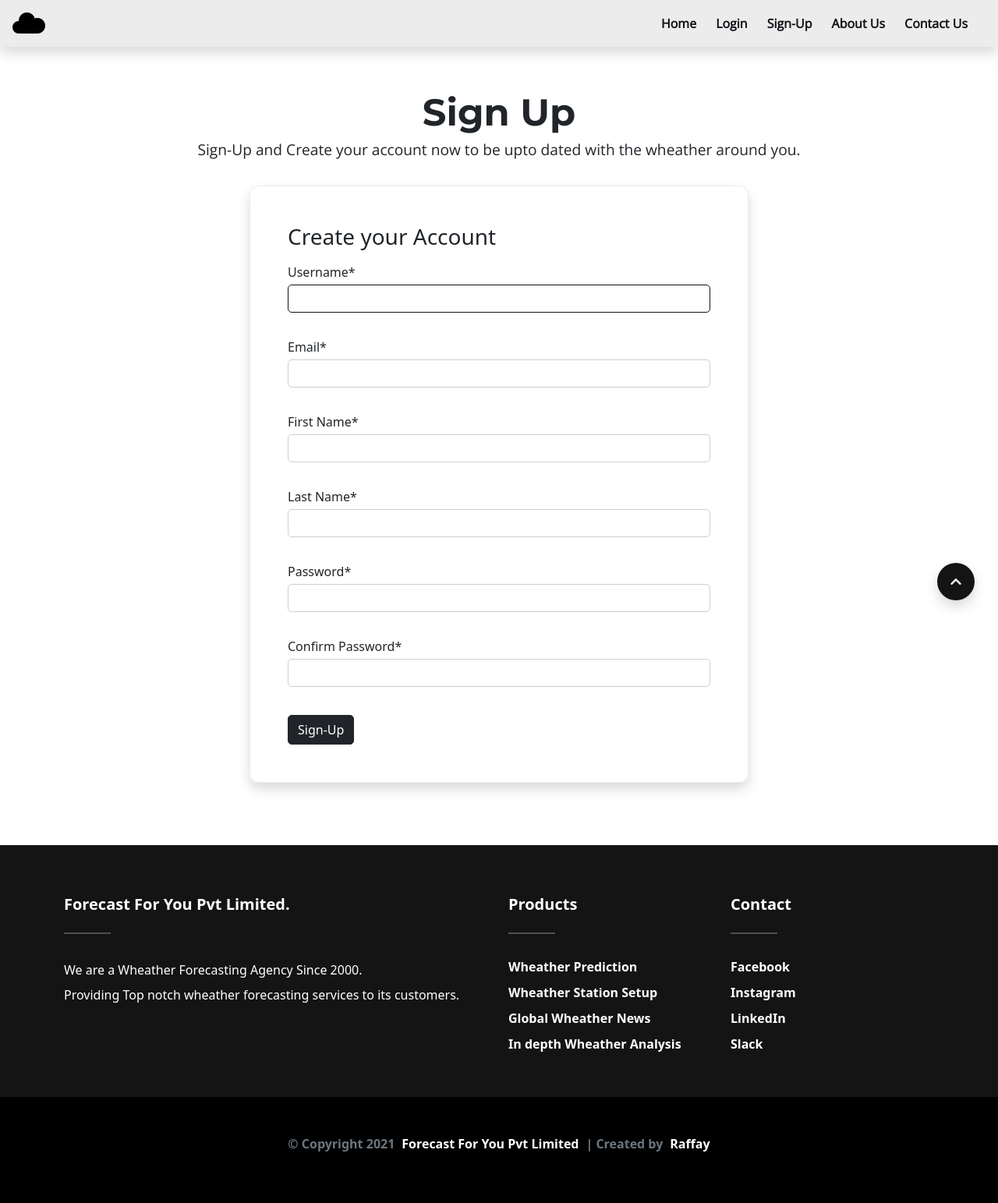
After one commit to raffay2001/Forecast-For-You-, a Django app: page /signup/ in a window 1280 px wide. The commit adds this page. Shown: the whole page at 78% size. Run offline with Django 4.2, Linux system fonts and the light colour scheme; some libraries are stand-ins or nearby versions.

Commit message:
signup and login pages done along with whole authentication system

```diff
--- /dev/null
+++ b/application/forms.py
@@ -0,0 +1,9 @@
+from django.contrib.auth.forms import UserCreationForm
+from django.contrib.auth.models import User
+
+
+# Creating our form for user Registration
+class CreateUserForm(UserCreationForm):
+    class Meta:
+        model = User
+        fields = ["first_name", "last_name", "username", "email", "password1", "password2"]
--- a/application/urls.py
+++ b/application/urls.py
@@ -5,5 +5,8 @@ from . import views
 app_name = 'application'
 
 urlpatterns = [
-    path('', views.index, name = 'index')
+    path('', views.index, name = 'index'),
+    path('login/', views.log_in, name = 'login'),
+    path('signup/', views.signup, name = 'signup'),
+    path('logout', views.log_out, name='logout')
 ]
--- a/application/views.py
+++ b/application/views.py
@@ -1,7 +1,113 @@
-from django.shortcuts import render
-from django.http import HttpResponse
+from django.contrib.messages.api import error, success
+from django.shortcuts import redirect, render
+from django.http import HttpResponse, HttpResponseRedirect
+from django.urls import reverse
+from .forms import CreateUserForm
+from django.contrib import auth, messages
+from django.contrib.auth import authenticate, login, logout
 
 # Create your views here.
 # FUNCTION FOR DEFINING THE HOME PAGE
 def index(request):
     return render(request, 'index.html')
+
+
+# FUNCTION FOR SIGN UP
+def signup(request):
+    # checking if the user is already authenticated or not
+    if request.user.is_authenticated:
+        # It means that the user is already authenticated so we are redirecting him to the home # page.
+        return HttpResponseRedirect(reverse('application:index'))
+
+    # User is not authenticated
+    else:
+        form = CreateUserForm()
+
+        # if the user has submitted the form means the request method is post so collecting all the data from the client side in 'form_data' and populating our 'CreateUserForm' object
+        if request.method == "POST":
+
+            form_data = request.POST
+            form = CreateUserForm(form_data)
+
+            # checking, if the form is valid or not, if yes then saving it in the database
+            if form.is_valid():
+                form.save()     # Saving all info in the DB
+
+                # now after saving the form, collecting the username of the user from the form object to send it for the success message to the log in page.
+                user_name = form.cleaned_data.get('username')
+
+                # making the account creation message and sending that message to the log in page
+                messages.success(request, f"Account for {user_name} has been made successfully, You can now log in")
+
+                error = False
+
+                # finally redirecting to the log in page with success message in it
+                return HttpResponseRedirect(reverse('application:login'), {'error':error})
+
+            # if the form is not valid then rendering again the sign-up form with errors
+            else:
+                return render(request, 'signup.html', {'form':form})
+
+        # now if the user is requesting the signup page rather than submitting the info from the signp page i.e the request method is GET so just sending the empty form object to the sign up page .
+        else:
+            context = {'form':form}
+            return render(request, 'signup.html', context)
+
+
+
+# FUNCTION FOR LOG IN
+def log_in(request):
+
+    # checking if the user is already authenticated or not
+    if request.user.is_authenticated:
+        # It means that the user is already authenticated so we are redirecting him to the home # page.
+        return HttpResponseRedirect(reverse('application:index'))
+
+    # User is not authenticated
+    else:
+        # fetching the next parameter (the url to which the user is to be redirected after a successfull log in) for a GET Request
+        next_param = request.GET.get('next')
+
+        # if the request is POST i.e the user enters username and password in order to log in
+        if request.method == "POST":
+            # fetching the next parameter (the url to which the user is to be redirected after a successfull log in) for a POST Request. Also fetching the username and password for authenticating.
+
+            next_param = request.POST.get('next')
+            username = request.POST.get('username')
+            password = request.POST.get('password')
+
+            # Now authenticating the user by calling the 'auth.authenticate' method in a var called user
+            user = authenticate(request, username=username, password=password)
+
+            # user's value is True if the user entered the right credentials and false otherwise
+            if user is not None:
+                # it means user == True
+                login(request, user)
+                print(user)
+
+                # making up the url to which the user is redirected after a successful login
+                redirection_url = f"{reverse('application:index')}{next_param}"
+
+                # checking if the next parameter is an empty string so in this case, redirecting the user to the home page
+                if next_param == "":
+                    return HttpResponseRedirect(reverse('application:index'))
+                else:
+                    return HttpResponseRedirect(redirection_url)
+
+            # if the user enters wrong credenials then
+            else:
+                error = True
+                messages.error(request, f"Incorrect Username or Password, Try Again.")
+                context = {'error':error}
+                return render(request, 'login.html', context)
+
+
+        # if the request method is get means either the user has successfully make a new acccount or the user has entered the wrong credentials
+        else:
+            context = {'error':False}
+            return render(request, 'login.html', context)
+
+# FUNCTION FOR LOG OUT
+def log_out(request):
+    logout(request)
+    return HttpResponseRedirect(reverse('application:index'))
--- a/static/assets/css/style.css
+++ b/static/assets/css/style.css
@@ -304,3 +304,45 @@
     font-size: 1rem;
     text-align: center;
 }
+
+
+/* SIGN UP PAGE STYLING */
+
+#id_username,
+#id_email,
+#id_first_name,
+#id_last_name,
+#id_password1,
+#id_password2,
+#login-username-input,
+#login-password-input {
+    width: 100%;
+    padding: 5px;
+    outline: none;
+    border: 0.1rem solid rgb(206, 206, 206);
+    border-radius: 5px;
+    transition-property: all;
+    transition-duration: 0.25s;
+    transition-timing-function: ease-in-out;
+}
+
+#id_username:focus-within,
+#id_email:focus-within,
+#id_first_name:focus-within,
+#id_last_name:focus-within,
+#id_password1:focus-within,
+#id_password2:focus-within,
+#login-username-input:focus-within,
+#login-password-input:focus-within {
+    border: 0.1rem solid #111218;
+}
+
+.sign-up-box {
+    width: 50vw;
+}
+
+@media screen and (max-width: 768px) {
+    .sign-up-box {
+        width: 100%;
+    }
+}
--- a/templates/navbar.html
+++ b/templates/navbar.html
@@ -18,24 +18,39 @@
                         </a>
                     </li>
 
+                    {% if user.is_authenticated %}
                     <li class="nav_link_head nav-item">
                         <a class="nav-link" href="#">
                             <p class="nv-link m-0 p-0">Forecasts</p>
                         </a>
                     </li>
 
+                    <li class="nav_link_head nav-item">
+                        <a class="nav-link" href="#">
+                            <p class="nv-link m-0 p-0">News</p>
+                        </a>
+                    </li>
+                    <li class="nav_link_head nav-item">
+                        <a class="nav-link" href="{% url 'application:logout' %}">
+                            <p class="nv-link m-0 p-0">Logout</p>
+                        </a>
+                    </li>
+                    {% else %}
 
                     <li class="nav_link_head nav-item">
-                        <a class="nav-link" href="#">
+                        <a class="nav-link" href="{% url 'application:login' %}">
                             <p class="nv-link m-0 p-0">Login</p>
                         </a>
                     </li>
 
                     <li class="nav_link_head nav-item">
-                        <a class="nav-link" href="#">
+                        <a class="nav-link" href="{% url 'application:signup' %}">
                             <p class="nv-link m-0 p-0">Sign-Up</p>
                         </a>
                     </li>
+
+
+                    {% endif %}
 
                     <li class=nav_link_head nav-item ">
                         <a class="nav-link " href="#about_us "><p class="nv-link m-0 p-0 ">About Us</p></a>
--- /dev/null
+++ b/templates/signup.html
@@ -0,0 +1,131 @@
+{% load static %}
+<!doctype html>
+<html lang="en">
+
+{% include 'head.html' %}
+
+<body>
+    <!-- NAVBAR  -->
+    {% include 'navbar.html' %}
+
+
+    <!-- SIGNP FORM  -->
+    <!-- SIGN-UP FORM  -->
+    <div style="margin-top: 7rem; margin-bottom: 5rem;" class="container-fluid d-flex flex-column justify-content-center align-items-center">
+        <h1 class="text-center hero-heading display-5 p-1 m-0">
+            Sign Up
+        </h1>
+        <p style="font-size: 1.2rem;" class="para-font text-center pb-3">
+            Sign-Up and Create your account now to be upto dated with the wheather around you.
+        </p>
+        <!-- create a new account -->
+        <div style="border-radius: 12px; border: 0.1px solid #ececec;" class="sign-up-box p-5 shadow conatiner">
+            <h3 class="pb-2 text-dark">Create your Account
+            </h3>
+            <form action="" method="POST" class="register-form outer-top-xs">
+                {% csrf_token %}
+
+                <div class="pb-3 form-group">
+                    <label class="pb-1 info-title" for="exampleInputEmail1">Username<span>*</span></label>
+                    <p>
+                        {{ form.username }}
+                    </p>
+                </div>
+
+                <div class="pb-3 form-group">
+                    <label class="pb-1 info-title" for="exampleInputEmail1">Email<span>*</span></label>
+                    <p>
+                        {{ form.email }}
+                    </p>
+                </div>
+
+
+                <div class="pb-3 form-group">
+                    <label class="pb-1 info-title" for="exampleInputEmail1">First Name<span>*</span></label>
+                    <p>
+                        {{ form.first_name }}
+                    </p>
+                </div>
+
+
+                <div class="pb-3 form-group">
+                    <label class="pb-1 info-title" for="exampleInputEmail1">Last Name<span>*</span></label>
+                    <p>
+                        {{ form.last_name }}
+                    </p>
+                </div>
+
+
+                <div class="pb-3 form-group">
+                    <label class="pb-1 info-title" for="exampleInputEmail1">Password<span>*</span></label>
+                    <p>
+                        {{ form.password1 }}
+                    </p>
+                </div>
+
+                <div class="pb-1 form-group">
+                    <label class="pb-1 info-title" for="exampleInputEmail1">Confirm Password<span>*</span></label>
+                    <p>
+                        {{ form.password2 }}
+                    </p>
+                </div>
+
+                <div class="container">
+                    <p>
+                        {{ form.errors }}
+                    </p>
+                </div>
+
+                <!-- <div class="pb-1 form-group">
+          <label class="info-title" for="exampleInputPassword1">Password
+            <span>*</span></label>
+          <input type="password" class="sign-in-inputs form-control unicase-form-control text-input"
+            id="exampleInputPassword1" name="password">
+        </div> -->
+
+                <!-- <input type="hidden" name="next" value="{{ request.GET.next }}" /> -->
+                <button style="border-radius: 5px;" type="submit" class="btn-upper btn btn-dark checkout-page-button">Sign-Up</button>
+            </form>
+
+
+        </div>
+
+    </div>
+
+
+
+
+
+    {% include 'footer.html' %}
+
+
+
+
+
+
+
+
+
+
+
+
+
+
+
+
+
+
+
+
+
+    <!-- Option 1: Bootstrap Bundle with Popper -->
+    <script src="https://cdn.jsdelivr.net/npm/bootstrap@5.1.3/dist/js/bootstrap.bundle.min.js" integrity="sha384-ka7Sk0Gln4gmtz2MlQnikT1wXgYsOg+OMhuP+IlRH9sENBO0LRn5q+8nbTov4+1p" crossorigin="anonymous"></script>
+
+    <!-- Option 2: Separate Popper and Bootstrap JS -->
+    <!--
+    <script src="https://cdn.jsdelivr.net/npm/@popperjs/core@2.10.2/dist/umd/popper.min.js" integrity="sha384-7+zCNj/IqJ95wo16oMtfsKbZ9ccEh31eOz1HGyDuCQ6wgnyJNSYdrPa03rtR1zdB" crossorigin="anonymous"></script>
+    <script src="https://cdn.jsdelivr.net/npm/bootstrap@5.1.3/dist/js/bootstrap.min.js" integrity="sha384-QJHtvGhmr9XOIpI6YVutG+2QOK9T+ZnN4kzFN1RtK3zEFEIsxhlmWl5/YESvpZ13" crossorigin="anonymous"></script>
+    -->
+</body>
+
+</html>
```
Also changed, not shown: templates/login.html (added, +115 -0 lines), db.sqlite3.
